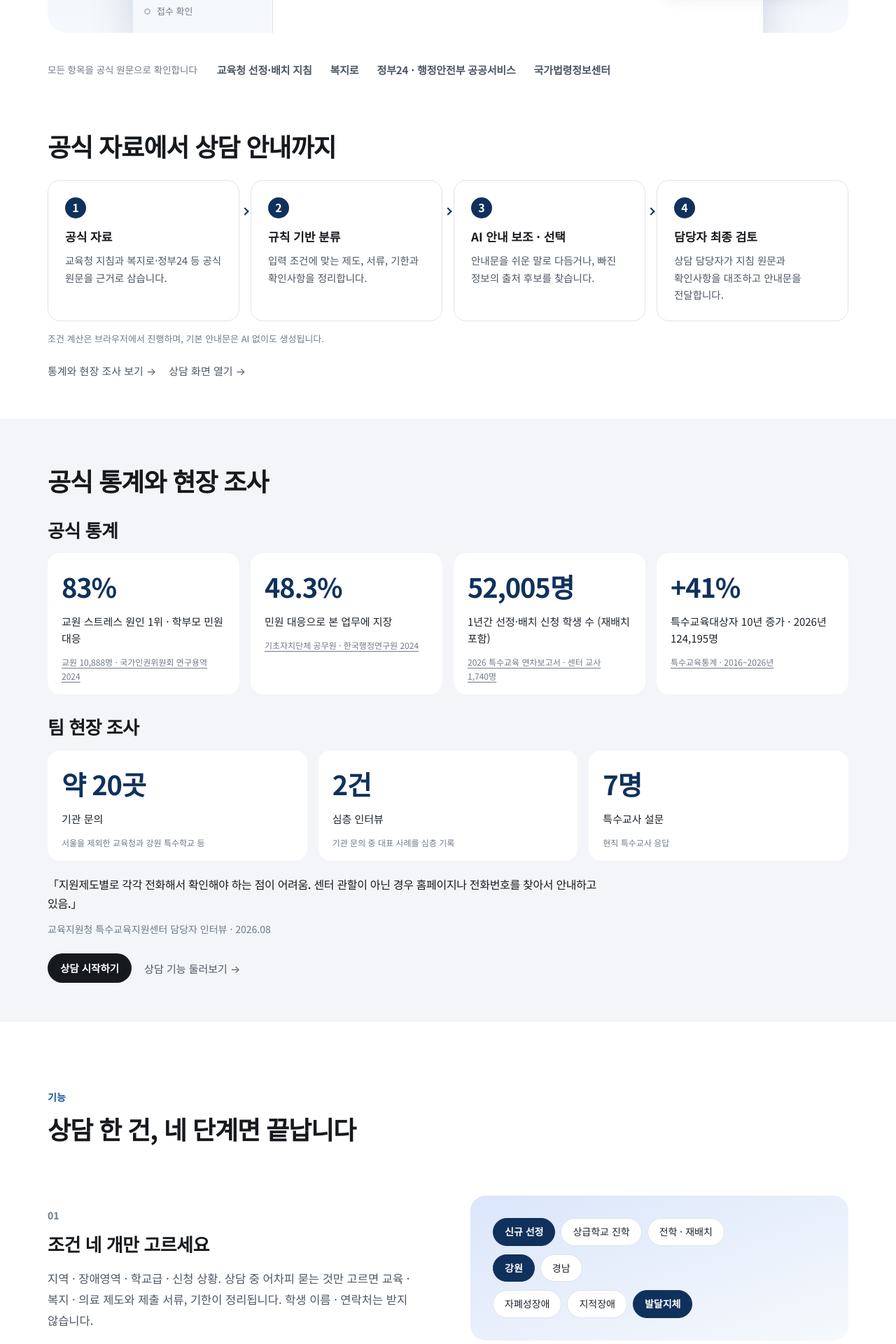
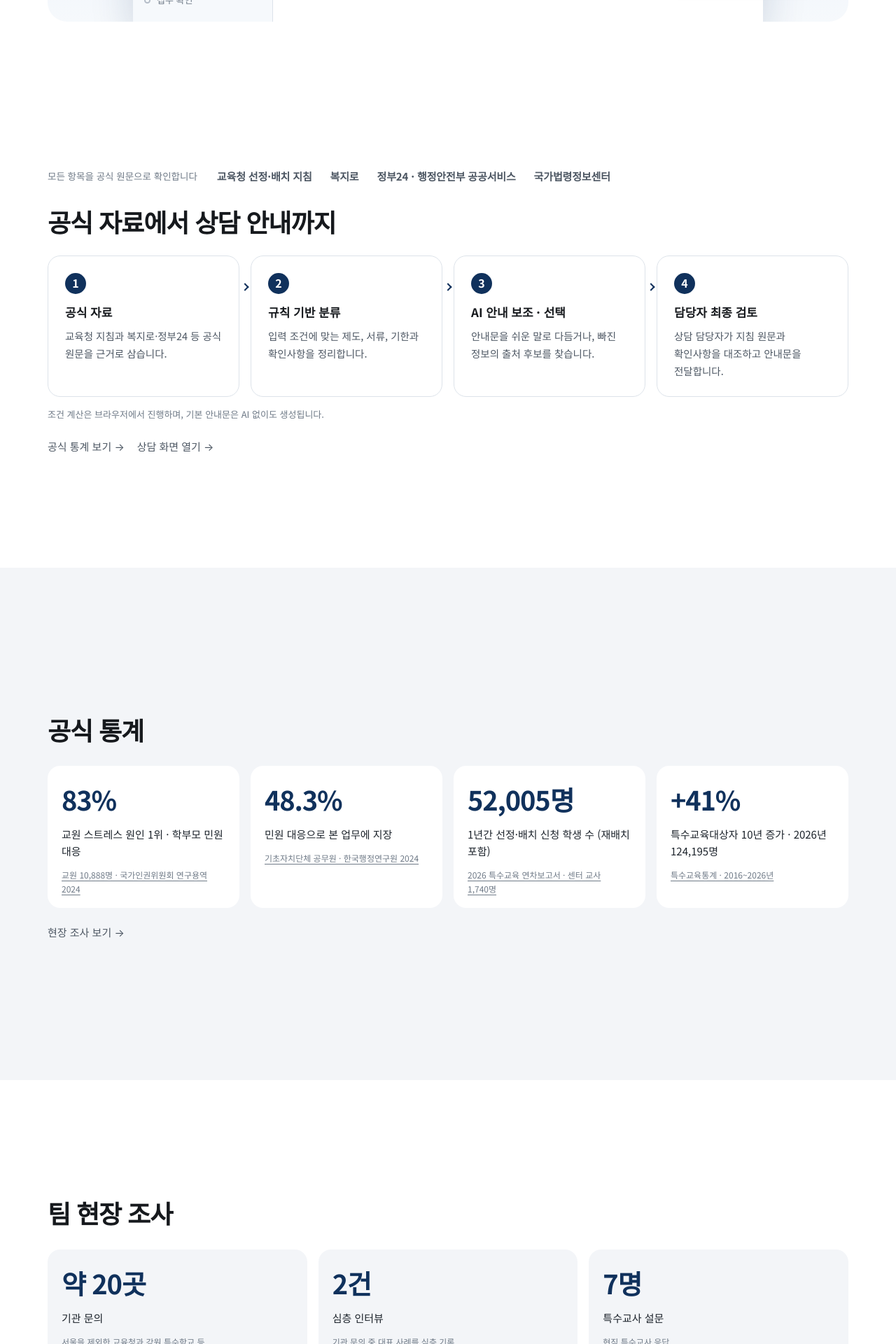
Before and after one commit to yeonguk4100/Like-BamTi, a Next.js app: page / in a window 1280 px wide. Shown: the part 760-2680 px from the top of the page at 70% size. Built offline with nearby package versions, Linux system fonts and the light colour scheme.

Commit message:
Give landing topics a full screen for the demo

```diff
--- a/app/globals.css
+++ b/app/globals.css
@@ -22,6 +22,7 @@
   --lp-glow-1: #dbe6fb;
   --lp-glow-2: #c9d8f5;
   --lp-ink: #16191d;
+  --lp-nav-height: 68px;
   --navy: #10315c;
   --navy-deep: #0b2444;
   --primary: #1256a0;
@@ -2794,6 +2795,10 @@ input::placeholder {
    B2B 상담 도구 랜딩의 짜임새(큰 두 줄 제목 · 그라데이션 판 위 제품 화면 · 기능 교차 · FAQ)를
    우리 색(남색 · 파랑 · 회색) 안에서 옮겼다 */
 
+html:has(.lp) {
+  scroll-padding-top: var(--lp-nav-height);
+}
+
 .lp {
   background: var(--canvas);
   color: var(--text);
@@ -2817,7 +2822,7 @@ input::placeholder {
   display: flex;
   align-items: center;
   gap: 28px;
-  height: 68px;
+  height: var(--lp-nav-height);
 }
 
 .lp-links {
@@ -3110,8 +3115,7 @@ input::placeholder {
   align-items: center;
   gap: 28px;
   flex-wrap: wrap;
-  padding-top: 40px;
-  padding-bottom: 8px;
+  margin-bottom: 28px;
 }
 
 .lp-sources p {
@@ -3581,16 +3585,34 @@ input::placeholder {
 }
 
 /* 랜딩의 작동 흐름과 조사 근거 */
-.lp #trust,
-.lp #why,
-.lp #features,
-.lp #faq {
-  scroll-margin-top: 72px;
-}
-
-.lp #trust,
-.lp #why {
-  padding-block: 56px;
+@media (min-width: 1001px) {
+  .lp-screen {
+    display: grid;
+    align-content: center;
+    min-block-size: calc(100svh - var(--lp-nav-height));
+    padding-block: clamp(32px, 6svh, 72px);
+  }
+
+  .lp-screen > .lp-wrap {
+    width: 100%;
+  }
+
+  .lp-intro .lp-hero {
+    padding-top: 0;
+  }
+
+  .lp-features {
+    padding-block: 0;
+  }
+
+  .lp-features .lp-row,
+  .lp-screen .lp-end {
+    margin-block: 0;
+  }
+
+  .lp-feature-intro .lp-row {
+    margin-top: 40px;
+  }
 }
 
 .lp-flow,
@@ -3639,16 +3661,16 @@ input::placeholder {
   }
 }
 
-.lp-evidence-heading {
-  margin-top: 24px;
-}
-
 .lp-evidence-grid {
-  margin-top: 12px;
+  margin-top: 28px;
 }
 
 .lp-evidence-grid .lp-stat {
   padding: 16px 20px;
+}
+
+.lp-fieldwork .lp-stat {
+  background: var(--surface);
 }
 
 .lp-evidence-grid .lp-stat-src a {
--- a/app/page.tsx
+++ b/app/page.tsx
@@ -66,7 +66,8 @@ export default function Landing() {
           </Link>
           <nav className="lp-links" aria-label="랜딩 메뉴">
             <a href="#trust">작동 흐름</a>
-            <a href="#why">통계와 현장 조사</a>
+            <a href="#why">공식 통계</a>
+            <a href="#fieldwork">현장 조사</a>
             <a href="#features">기능</a>
             <a href="#faq">자주 묻는 질문</a>
           </nav>
@@ -77,9 +78,10 @@ export default function Landing() {
       </header>
 
       <main id="main">
+        <section className="lp-screen lp-intro" aria-labelledby="landing-title">
           {/* ── 첫 화면 — 두 줄 제목 + 오른쪽 설명 ── */}
-        <section className="lp-hero lp-wrap">
-          <h1 className="lp-title">
+          <div className="lp-hero lp-wrap">
+            <h1 className="lp-title" id="landing-title">
               확인은 복지그루가,
               <br />
               상담은 담당자가
@@ -98,10 +100,10 @@ export default function Landing() {
                 </a>
               </div>
             </div>
-        </section>
+          </div>
 
           {/* ── 그라데이션 판 위의 제품 화면 ── */}
-        <section className="lp-wrap">
+          <div className="lp-wrap">
             <div className="lp-stage">
               <div className="lp-app" aria-label="상담 화면 미리보기">
                 <div className="lp-app-bar">
@@ -154,20 +156,19 @@ export default function Landing() {
                 <span>주민등록등본 · 기초조사 서류 → 발급처까지</span>
               </div>
             </div>
+          </div>
         </section>
 
-        {/* ── 출처 띠 ── */}
-        <section className="lp-wrap lp-sources">
+        <section className="lp-sec lp-screen" id="trust" aria-labelledby="flow-title">
+          <div className="lp-wrap">
+            <div className="lp-sources">
               <p>모든 항목을 공식 원문으로 확인합니다</p>
               <ul>
                 {SOURCES.map((s) => (
                   <li key={s}>{s}</li>
                 ))}
               </ul>
-        </section>
-
-        <section className="lp-sec" id="trust" aria-labelledby="flow-title">
-          <div className="lp-wrap">
+            </div>
             <h2 className="lp-h2" id="flow-title">공식 자료에서 상담 안내까지</h2>
             <ol className="lp-cards lp-flow">
               {FLOW.map((step, index) => (
@@ -180,16 +181,15 @@ export default function Landing() {
             </ol>
             <p className="lp-fine">조건 계산은 브라우저에서 진행하며, 기본 안내문은 AI 없이도 생성됩니다.</p>
             <div className="lp-hero-cta">
-              <a href="#why" className="lp-link">통계와 현장 조사 보기 →</a>
+              <a href="#why" className="lp-link">공식 통계 보기 →</a>
               <Link href="/consult" className="lp-link">상담 화면 열기 →</Link>
             </div>
           </div>
         </section>
 
-        <section className="lp-sec lp-sec-tint" id="why" aria-labelledby="evidence-title">
+        <section className="lp-sec lp-sec-tint lp-screen" id="why" aria-labelledby="evidence-title">
           <div className="lp-wrap">
-            <h2 className="lp-h2" id="evidence-title">공식 통계와 현장 조사</h2>
-            <h3 className="lp-h3 lp-evidence-heading">공식 통계</h3>
+            <h2 className="lp-h2" id="evidence-title">공식 통계</h2>
             <ul className="lp-stats lp-evidence-grid">
               {STATS.map((stat) => (
                 <li key={stat.value} className="lp-stat">
@@ -202,7 +202,15 @@ export default function Landing() {
               ))}
             </ul>
 
-            <h3 className="lp-h3 lp-evidence-heading">팀 현장 조사</h3>
+            <div className="lp-hero-cta">
+              <a href="#fieldwork" className="lp-link">현장 조사 보기 →</a>
+            </div>
+          </div>
+        </section>
+
+        <section className="lp-sec lp-screen" id="fieldwork" aria-labelledby="fieldwork-title">
+          <div className="lp-wrap">
+            <h2 className="lp-h2" id="fieldwork-title">팀 현장 조사</h2>
             <ul className="lp-stats lp-evidence-grid lp-fieldwork">
               {FIELDWORK.map((item) => (
                 <li key={item.label} className="lp-stat">
@@ -227,8 +235,9 @@ export default function Landing() {
         </section>
 
         {/* ── 기능 — 좌우로 번갈아 ── */}
-        <section className="lp-sec" id="features">
+        <section className="lp-sec lp-features" id="features">
           <div className="lp-wrap">
+            <div className="lp-screen lp-feature-intro">
               <p className="lp-eyebrow">기능</p>
               <h2 className="lp-h2">상담 한 건, 네 단계면 끝납니다</h2>
 
@@ -258,8 +267,9 @@ export default function Landing() {
                   </div>
                 </div>
               </div>
+            </div>
 
-            <div className="lp-row lp-row-rev">
+            <div className="lp-row lp-row-rev lp-screen">
               <div>
                 <span className="lp-num">02</span>
                 <h3 className="lp-h3">담당자가 먼저 짚을 것만 1면에</h3>
@@ -281,7 +291,7 @@ export default function Landing() {
               </div>
             </div>
 
-            <div className="lp-row">
+            <div className="lp-row lp-screen">
               <div>
                 <span className="lp-num">03</span>
                 <h3 className="lp-h3">학부모에게는 종이 한 장</h3>
@@ -302,7 +312,7 @@ export default function Landing() {
               </div>
             </div>
 
-            <div className="lp-row lp-row-rev">
+            <div className="lp-row lp-row-rev lp-screen">
               <div>
                 <span className="lp-num">04</span>
                 <h3 className="lp-h3">접수할 때 빠진 서류를 바로</h3>
@@ -325,7 +335,7 @@ export default function Landing() {
         </section>
 
         {/* ── 자주 묻는 질문 ── */}
-        <section className="lp-sec lp-sec-tint" id="faq">
+        <section className="lp-sec lp-sec-tint lp-screen" id="faq">
           <div className="lp-wrap lp-faq-wrap">
             <div>
               <p className="lp-eyebrow">자주 묻는 질문</p>
@@ -343,7 +353,7 @@ export default function Landing() {
         </section>
 
         {/* ── 마지막 CTA ── */}
-        <section className="lp-wrap">
+        <section className="lp-wrap lp-screen">
           <div className="lp-end">
             <h2>다음 상담부터 써 보세요</h2>
             <p>설치 · 가입 없이 바로 열립니다. 지금 운영 지역은 강원 · 경남입니다.</p>
```
Lines whose indentation alone changed are shown as unchanged.
